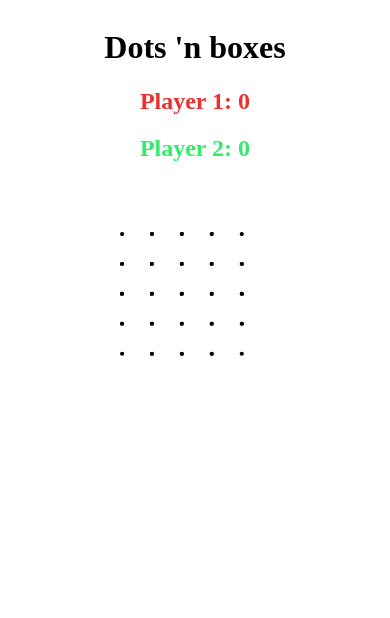
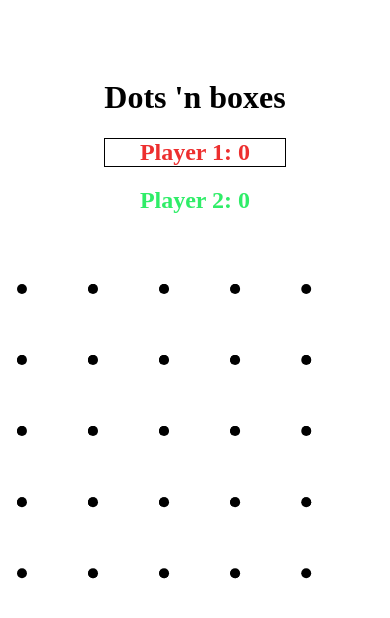
Before and after one commit to DeadPixel99/DotsAndBoxes, a React app: page / in a window 390 px wide. Built offline with nearby package versions, Linux system fonts and the light colour scheme.

Commit message:
Added win screen after all boxes filled, highlight for current player, tests for game logic.

```diff
--- a/src/js/components/game.js
+++ b/src/js/components/game.js
@@ -2,7 +2,7 @@
 import Field from './playground/field'
 import Scores from './scores'
 import Results from './results'
-import {PLAYERS, MAX_SCORE } from "../consts/playground";
+import {PLAYERS, MAX_SCORE} from "../consts/playground";
 
 
 const initState = {
@@ -17,6 +17,7 @@
 
     constructor(props) {
         super(props);
+        this.scoresRef = React.createRef();
         this.state = initState
     }
 
@@ -29,14 +30,15 @@
 
     reset = () => {
         this.setState(initState);
+        this.scoresRef && this.scoresRef.current.reset();
     };
 
     render() {
         return <div className='app-container'>
-            <Scores p1={this.state[PLAYERS.PLAYER_1]} p2={this.state[PLAYERS.PLAYER_2]} />
+            <Scores p1={this.state[PLAYERS.PLAYER_1]} p2={this.state[PLAYERS.PLAYER_2]} ref={this.scoresRef} />
             { this.state.showResult
-                ? <Results p1={this.state[PLAYERS.PLAYER_1]} p2={this.state[PLAYERS.PLAYER_2]} back={this.reset}/>
-                : <Field onScoreChange={this.onScoreChange}/>
+                ? <Results p1={this.state[PLAYERS.PLAYER_1]} p2={this.state[PLAYERS.PLAYER_2]} back={this.reset} />
+                : <Field onScoreChange={this.onScoreChange} scores={this.scoresRef} />
             }
         </div>
     }
--- a/src/js/components/playground/field.js
+++ b/src/js/components/playground/field.js
@@ -1,6 +1,6 @@
 import React, { Component } from 'react'
 import Box from './box'
-import { SIZES, PLAYERS } from '../../consts/playground'
+import { SIZES, PLAYERS, FIRST_PLAYER } from '../../consts/playground'
 
 class Field extends Component {
 
@@ -8,8 +8,8 @@
         super(props);
         this.state = {
             grid: this.buildGrid(),
-            currentPlayer: PLAYERS.PLAYER_1,
-        }
+            currentPlayer: FIRST_PLAYER,
+        };
     }
 
     onBoxFilled = (player) => {
@@ -25,6 +25,11 @@
                 ? PLAYERS.PLAYER_2
                 : PLAYERS.PLAYER_1
         }))
+    }
+
+    //sync current player with scoreboard
+    componentDidUpdate() {
+        this.props.scores.current.setCurrentPlayer(this.state.currentPlayer)
     }
 
     render() {
--- a/src/js/components/results.js
+++ b/src/js/components/results.js
@@ -1,6 +1,6 @@
 import React, { Component } from 'react'
 
-const Results = (props) => (<div className='game-field'>
+const Results = (props) => (<div className='results'>
         <h1>{`${props.p1 > props.p2 ? 'Player 1' : 'Player 2'}`} WON!</h1>
         <button onClick={props.back}>play again</button>
     </div>);
--- a/src/js/components/scores.js
+++ b/src/js/components/scores.js
@@ -1,17 +1,28 @@
 import React, { Component } from 'react'
-
+import {PLAYERS, FIRST_PLAYER} from "../consts/playground";
 
 class Scores extends Component {
 
     constructor(props) {
         super(props);
+        this.state = {
+            current: FIRST_PLAYER
+        }
+    }
+
+    setCurrentPlayer(current) {
+        this.setState({current})
+    }
+
+    reset() {
+        this.setState({current : FIRST_PLAYER})
     }
 
     render() {
         return (<div className='scores-bar'>
             <h1>Dots 'n boxes</h1>
-            <h2 className="p1">Player 1: {this.props.p1} </h2>
-            <h2 className="p2">Player 2: {this.props.p2} </h2>
+            <h2 className={`p1 ${PLAYERS.PLAYER_1 == this.state.current && 'current-p'}`}>Player 1: {this.props.p1}</h2>
+            <h2 className={`p2 ${PLAYERS.PLAYER_2 == this.state.current && 'current-p'}`}>Player 2: {this.props.p2}</h2>
         </div>)
     }
 }
--- a/src/js/consts/playground.js
+++ b/src/js/consts/playground.js
@@ -35,10 +35,13 @@
     PLAYER_2: "#2fed68"
 };
 
+const FIRST_PLAYER = PLAYERS.PLAYER_1;
+
 export {
     SIZES,
     COLORS,
     EDGES,
     PLAYERS,
-    MAX_SCORE
+    MAX_SCORE,
+    FIRST_PLAYER
 };
--- a/src/scss/index.scss
+++ b/src/scss/index.scss
@@ -3,6 +3,10 @@
     width: 40%;
     height: 40%;
     text-align: center;
+}
+
+.results {
+    @extend .game-field;
 }
 
 .edge {
@@ -20,7 +24,14 @@
     flex-wrap: wrap;
 }
 
+
 .scores-bar {
+
+    margin: 50px;
+
+    .current-p {
+        border: 1px solid black;
+    }
 
     .p1 {
         color: #ed2f2f;
@@ -30,3 +41,12 @@
         color: #2fed68;
     }
 }
+
+@media screen and (max-width: 420px){
+
+    .game-field {
+        width: 95%;
+        height: 95%;
+        margin: 0;
+    }
+}
```
Also changed, not shown: cypress/integration/game_logic.js (added, +46 -0 lines).
